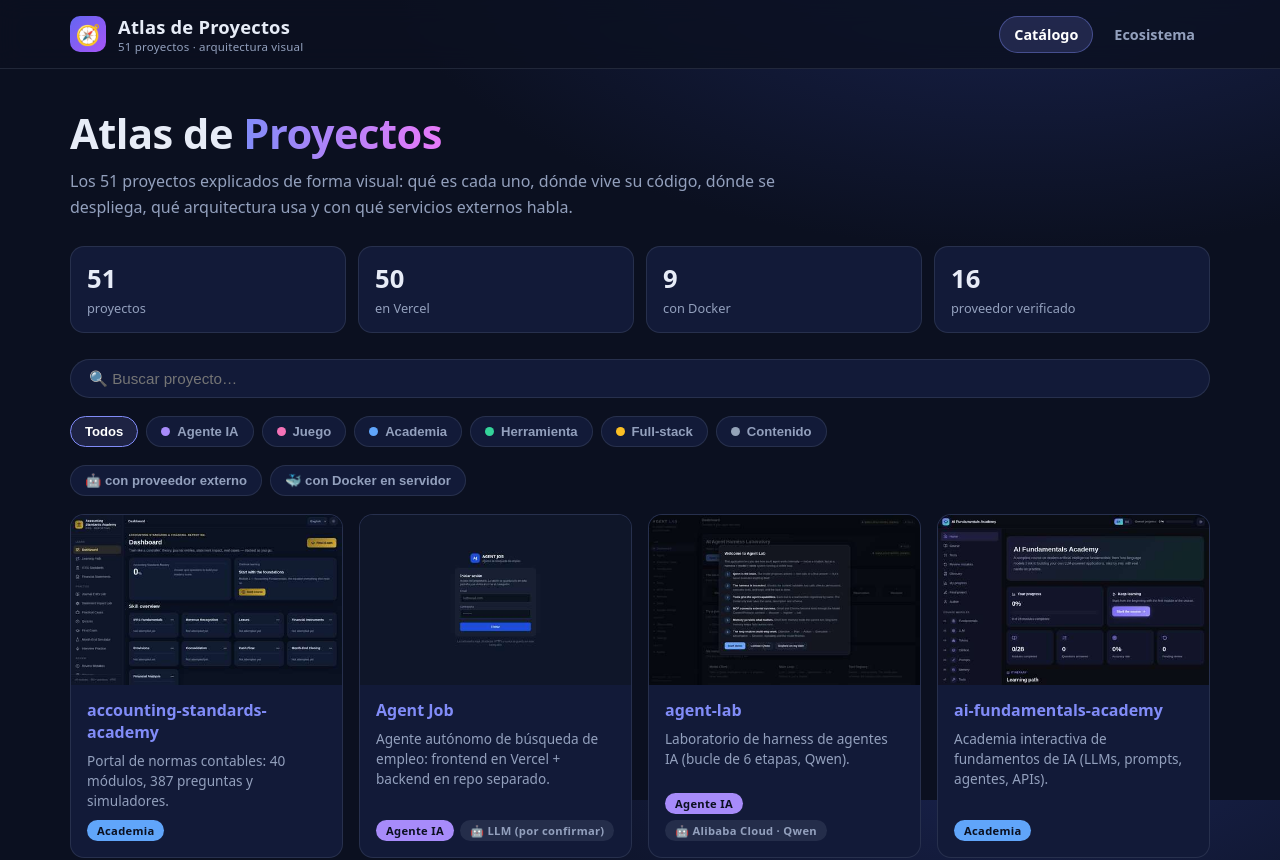
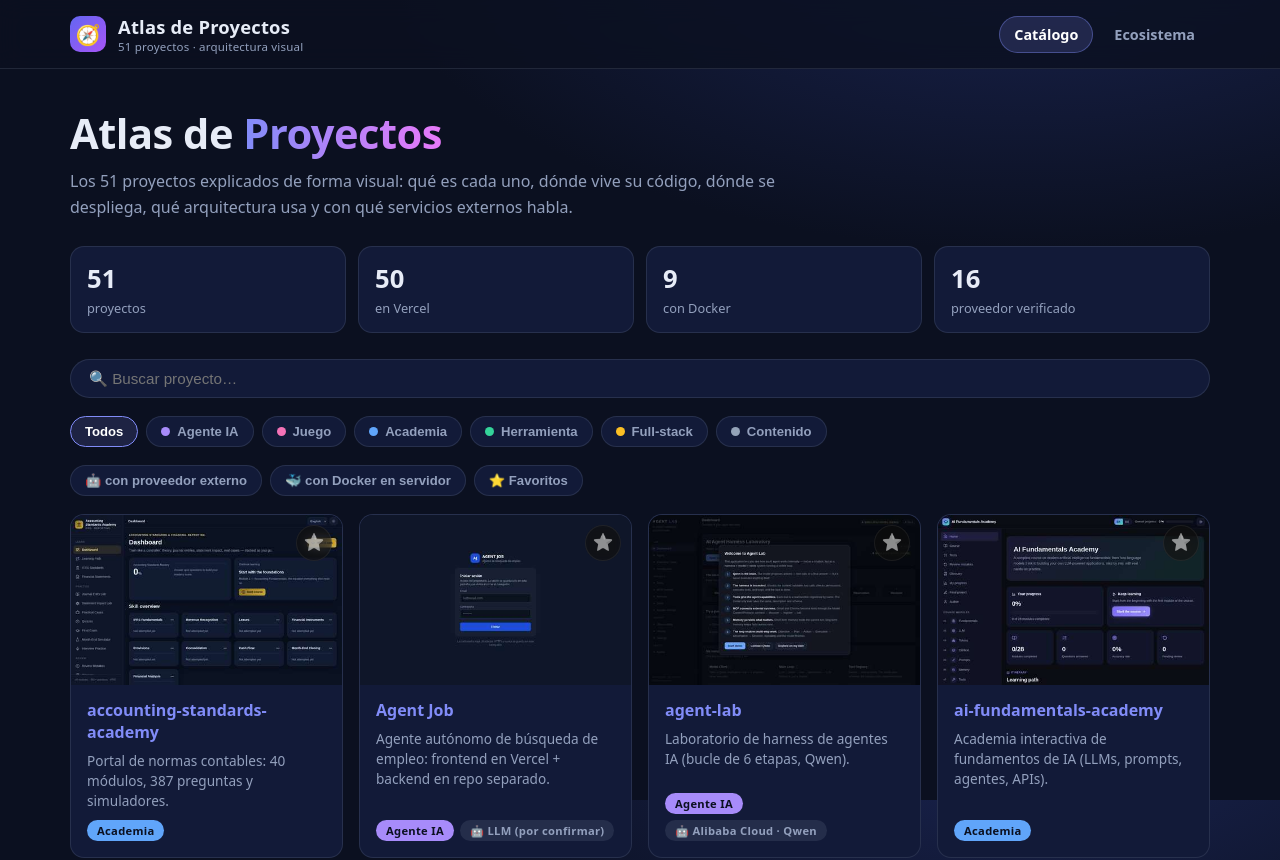
Before and after one commit to jpecinagithub/atlas-proyectos, a React (Vite) app: page / in a window 1280 px wide. Shown: the top 860 px of the page. Built offline with nearby package versions, Linux system fonts and the light colour scheme.

Commit message:
Favoritos con estrella y filtro (localStorage)

```diff
--- a/src/App.tsx
+++ b/src/App.tsx
@@ -25,11 +25,43 @@ function Thumb({ p, big = false }: { p: Proyecto; big?: boolean }) {
   return <img src={big ? shot(p.id) : thumb(p.id)} alt={p.name} loading="lazy" onError={() => setErr(true)} />;
 }
 
+function useFavoritos(): [string[], (id: string) => void] {
+  const [favs, setFavs] = useState<string[]>(() => {
+    try { return JSON.parse(localStorage.getItem('atlas:favs') || '[]'); } catch { return []; }
+  });
+  const toggle = (id: string) => {
+    setFavs(prev => {
+      const next = prev.includes(id) ? prev.filter(f => f !== id) : [...prev, id];
+      localStorage.setItem('atlas:favs', JSON.stringify(next));
+      return next;
+    });
+  };
+  return [favs, toggle];
+}
+
+function Star({ active, onToggle }: { active: boolean; onToggle: (e: React.MouseEvent) => void }) {
+  return (
+    <button
+      onClick={onToggle}
+      title={active ? 'Quitar de favoritos' : 'Marcar como favorito'}
+      style={{
+        position: 'absolute', top: 10, right: 10, zIndex: 2,
+        width: 36, height: 36, borderRadius: '50%', border: '1px solid var(--border)',
+        background: 'rgba(11,16,32,0.75)', backdropFilter: 'blur(6px)',
+        fontSize: '1.05rem', cursor: 'pointer', lineHeight: 1,
+        filter: active ? 'none' : 'grayscale(1)', opacity: active ? 1 : 0.65,
+      }}
+    >⭐</button>
+  );
+}
+
 function Catalog() {
   const [q, setQ] = useState('');
   const [tipo, setTipo] = useState<TipoProyecto | 'todos'>('todos');
   const [prov, setProv] = useState<'todos' | 'con'>('todos');
   const [dock, setDock] = useState(false);
+  const [soloFavs, setSoloFavs] = useState(false);
+  const [favs, toggleFav] = useFavoritos();
 
   const list = useMemo(() => {
     const nq = q.trim().toLowerCase();
@@ -37,10 +69,11 @@ function Catalog() {
       if (tipo !== 'todos' && p.type !== tipo) return false;
       if (prov === 'con' && !p.providers) return false;
       if (dock && !p.docker) return false;
+      if (soloFavs && !favs.includes(p.id)) return false;
       if (nq && !(p.name + ' ' + p.description + ' ' + p.repo).toLowerCase().includes(nq)) return false;
       return true;
     });
-  }, [q, tipo, prov, dock]);
+  }, [q, tipo, prov, dock, soloFavs, favs]);
 
   return (
     <div>
@@ -74,12 +107,14 @@ function Catalog() {
         <div className="chips">
           <button className={'chip' + (prov === 'con' ? ' active' : '')} onClick={() => setProv(prov === 'con' ? 'todos' : 'con')}>🤖 con proveedor externo</button>
           <button className={'chip' + (dock ? ' active' : '')} onClick={() => setDock(!dock)}>🐳 con Docker en servidor</button>
+          <button className={'chip' + (soloFavs ? ' active' : '')} onClick={() => setSoloFavs(!soloFavs)}>⭐ Favoritos{favs.length > 0 ? ` (${favs.length})` : ''}</button>
         </div>
       </div>
       {list.length === 0 && <div className="empty">Sin resultados. Prueba con otro filtro.</div>}
       <div className="grid">
         {list.map(p => (
-          <a key={p.id} className="card" href={'#/p/' + p.id}>
+          <a key={p.id} className="card" href={'#/p/' + p.id} style={{ position: 'relative' }}>
+            <Star active={favs.includes(p.id)} onToggle={e => { e.preventDefault(); toggleFav(p.id); }} />
             <div className="thumb"><Thumb p={p} /></div>
             <div className="card-body">
               <h3>{p.name}</h3>
@@ -100,8 +135,10 @@ function Catalog() {
 
 function Detail({ id }: { id: string }) {
   const p = PROYECTOS.find(x => x.id === id);
+  const [favs, toggleFav] = useFavoritos();
   if (!p) return <div className="empty">Proyecto no encontrado. <a href="#/">Volver al catálogo</a></div>;
   const verified = p.providers.includes('✓');
+  const isFav = favs.includes(p.id);
   return (
     <div>
       <a className="back" href="#/">← Volver al catálogo</a>
@@ -120,6 +157,9 @@ function Detail({ id }: { id: string }) {
             {p.vercelUrl && <a className="btn primary" href={p.vercelUrl} target="_blank" rel="noreferrer">▲ Abrir web</a>}
             <a className="btn" href={p.github} target="_blank" rel="noreferrer">📦 GitHub</a>
             {p.github2 && <a className="btn" href={p.github2} target="_blank" rel="noreferrer">📦 GitHub (backend)</a>}
+            <button className={'btn' + (isFav ? ' primary' : '')} onClick={() => toggleFav(p.id)}>
+              {isFav ? '⭐ Favorito' : '☆ Marcar favorito'}
+            </button>
           </div>
         </div>
       </div>
```
